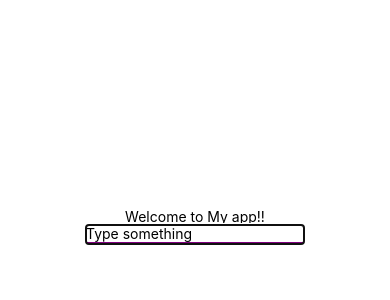
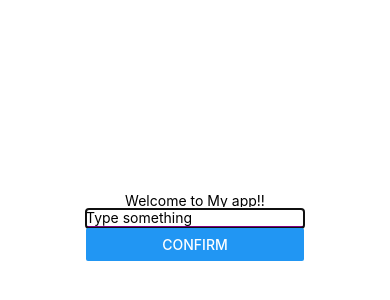
Before and after one commit to yingyulam/cs5520, a React Native app: screen / in a window 390 px wide. Shown: the part 196-496 px from the top of the page. Built offline with nearby package versions, Linux system fonts and the light colour scheme.

Commit message:
Added a button that log the user input to the console when the button is pressed

```diff
--- a/Components/Input.js
+++ b/Components/Input.js
@@ -1,13 +1,17 @@
 import { StyleSheet, Text, View } from 'react-native'
 import React from 'react'
 import { useState } from 'react'
-import { TextInput } from 'react-native'
+import { TextInput, Button } from 'react-native'
 
 const Input = ( {isFocused} ) => {
 
   const [text, setText] = useState("");
   const [status, setStatus] = useState("");
   const [isSubmitted, setIsSubmitted] = useState(false);
+
+  const handleConfirm = () => {
+    console.log(text)
+  }
 
   return (
     <View>
@@ -37,6 +41,10 @@
         {status.length > 0? (
           <Text>{status}</Text>) : <Text></Text>}
 
+      <Button
+        title="Confirm"
+        onPress={handleConfirm}
+        />
     </View>
   )
 }
```
